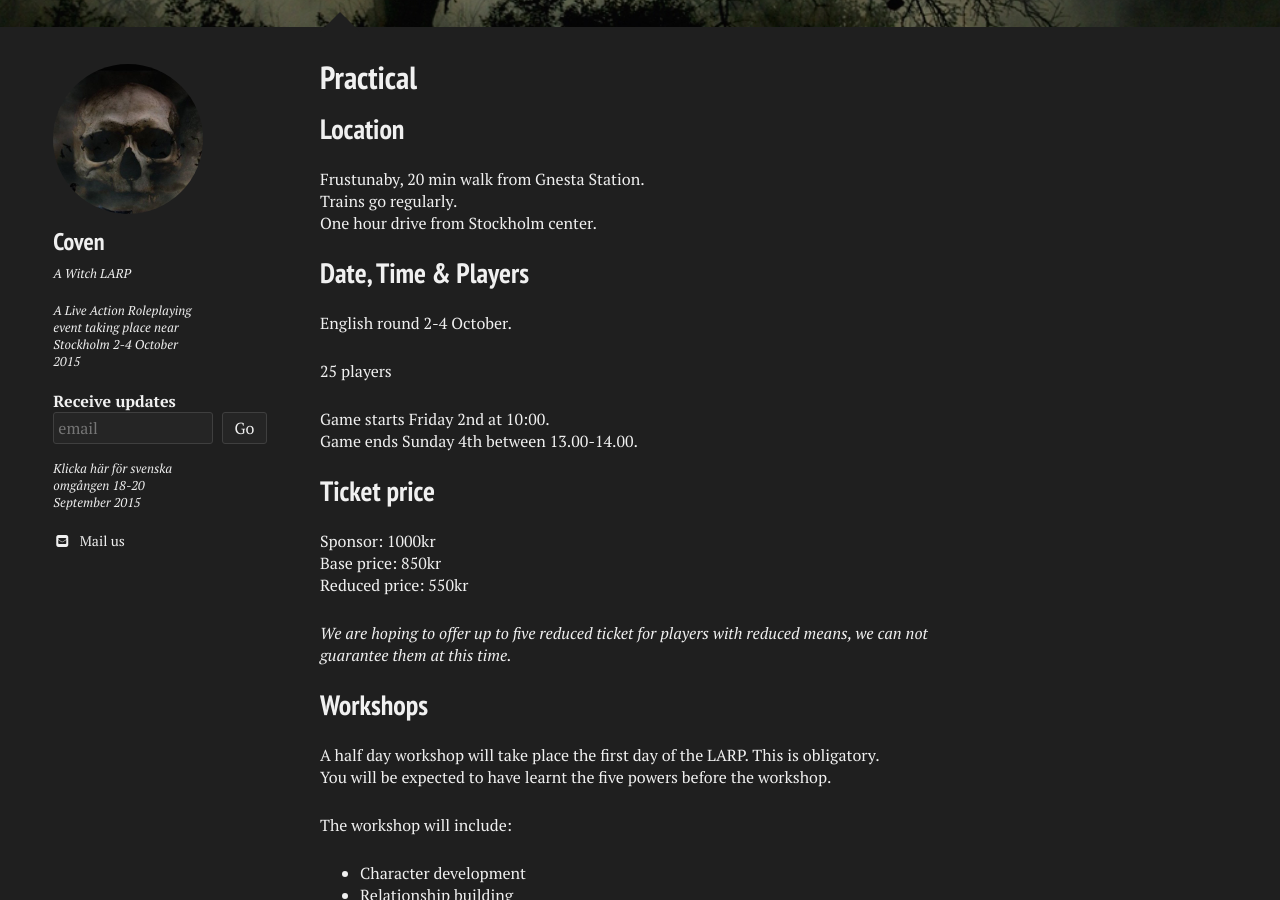
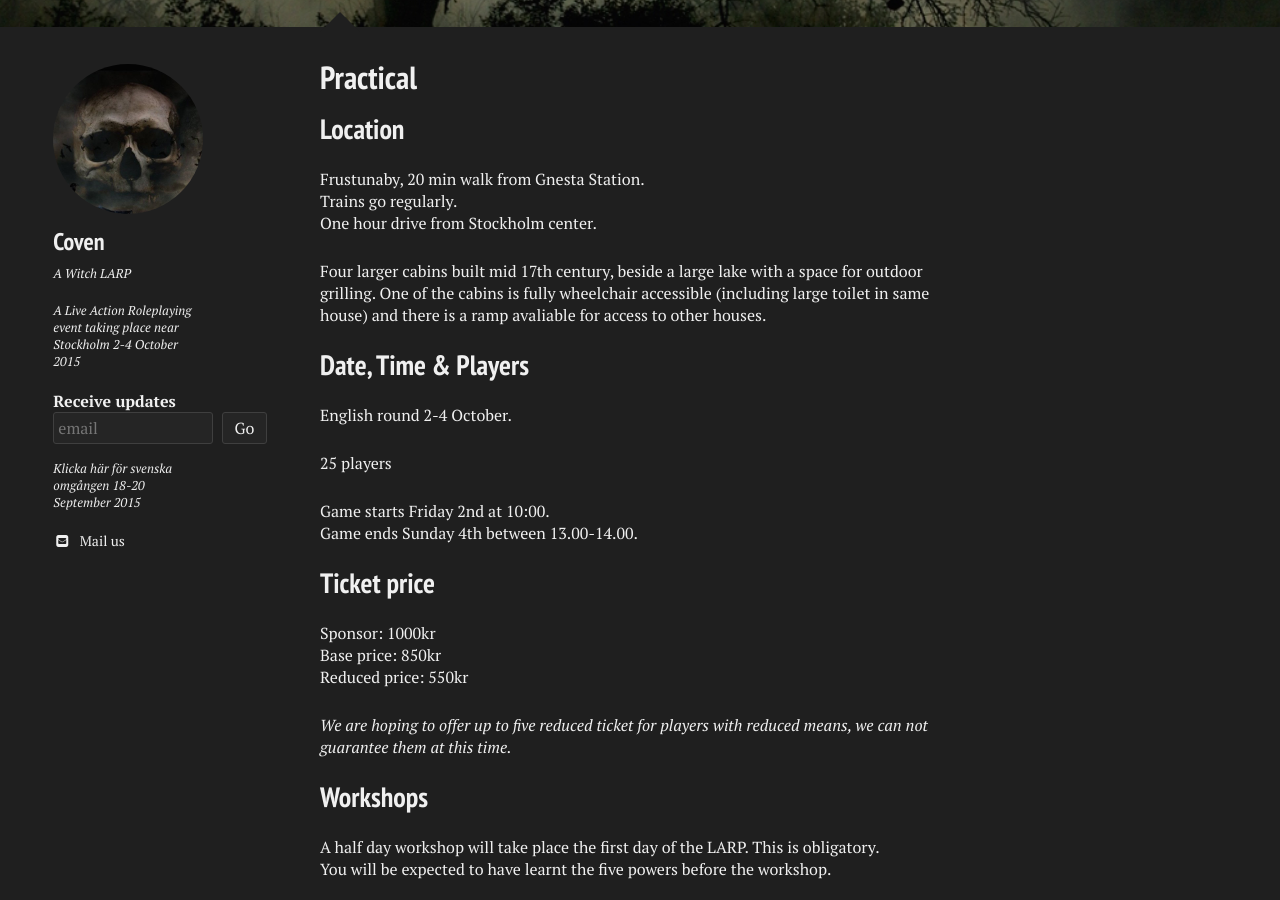
Before and after one commit to stanislavb/en.coven.nu, a Jekyll site: the page built from practical/index.md, in a window 1280 px wide and 900 px high, scrolled down 463 px. Built offline with Jekyll 4.4.1, drawn with Linux system fonts in a browser that asks for light colours; nearby versions of some CDN libraries.

Commit message:
Update index.md

```diff
--- a/practical/index.md
+++ b/practical/index.md
@@ -23,6 +23,8 @@ image:
 Frustunaby, 20 min walk from Gnesta Station.
 Trains go regularly.
 One hour drive from Stockholm center.
+
+Four larger cabins built mid 17th century, beside a large lake with a space for outdoor grilling. One of the cabins is fully wheelchair accessible (including large toilet in same house) and there is a ramp avaliable for access to other houses.
 
 ## Date, Time & Players
 
```
